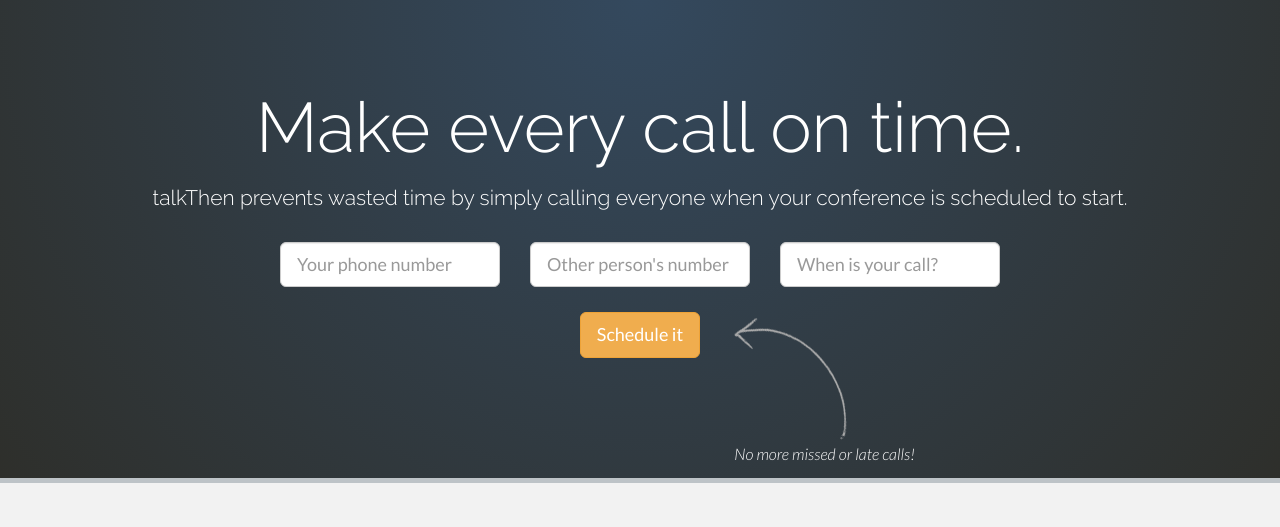
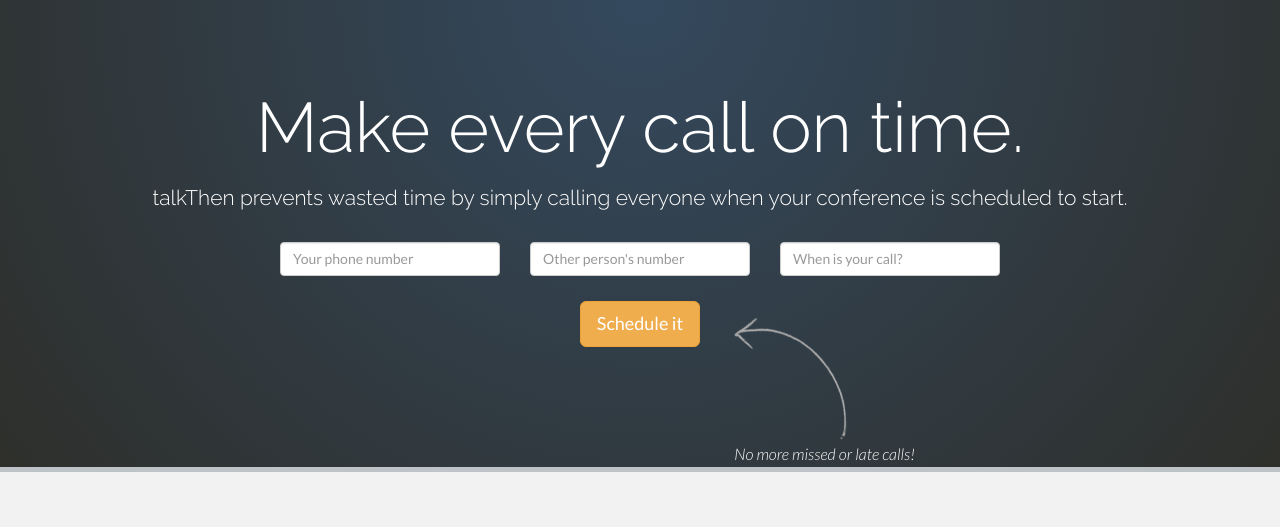
Before and after one commit to typpo/talkthen, a Django app: page / in a window 1280 px wide. Shown: the part 51-578 px from the top of the page. Run offline with Django 3.2, Linux system fonts and the light colour scheme; parts of the project's set-up code (start-up, migrations or seed data) failed here and were passed over; some libraries are stand-ins or nearby versions.

Commit message:
medium inputs

```diff
--- a/talkthen/templates/index.html
+++ b/talkthen/templates/index.html
@@ -64,13 +64,13 @@
             <form role="form">
               <div class="form-group col-md-4">
                 <!--<label for="exampleInputEmail1">Your phone number</label>-->
-                <input type="text" class="form-control input-lg" id="phone1" placeholder="Your phone number">
+                <input type="text" class="form-control input-md" id="phone1" placeholder="Your phone number">
               </div>
               <div class="form-group col-md-4">
-                <input type="text" class="form-control input-lg" id="phone2" placeholder="Other person's number">
+                <input type="text" class="form-control input-md" id="phone2" placeholder="Other person's number">
               </div>
               <div class="form-group col-md-4">
-                <input type="text" class="form-control input-lg" id="when" placeholder="When is your call?">
+                <input type="text" class="form-control input-md" id="when" placeholder="When is your call?">
                 <span id="when_hint" style="color:orange;display:none;">&rarr; examples: "9am next fri," "4pm 3/15"</span>
                 <span id="when_error" style="color:red;display:none;">not valid</span>
               </div>
```
